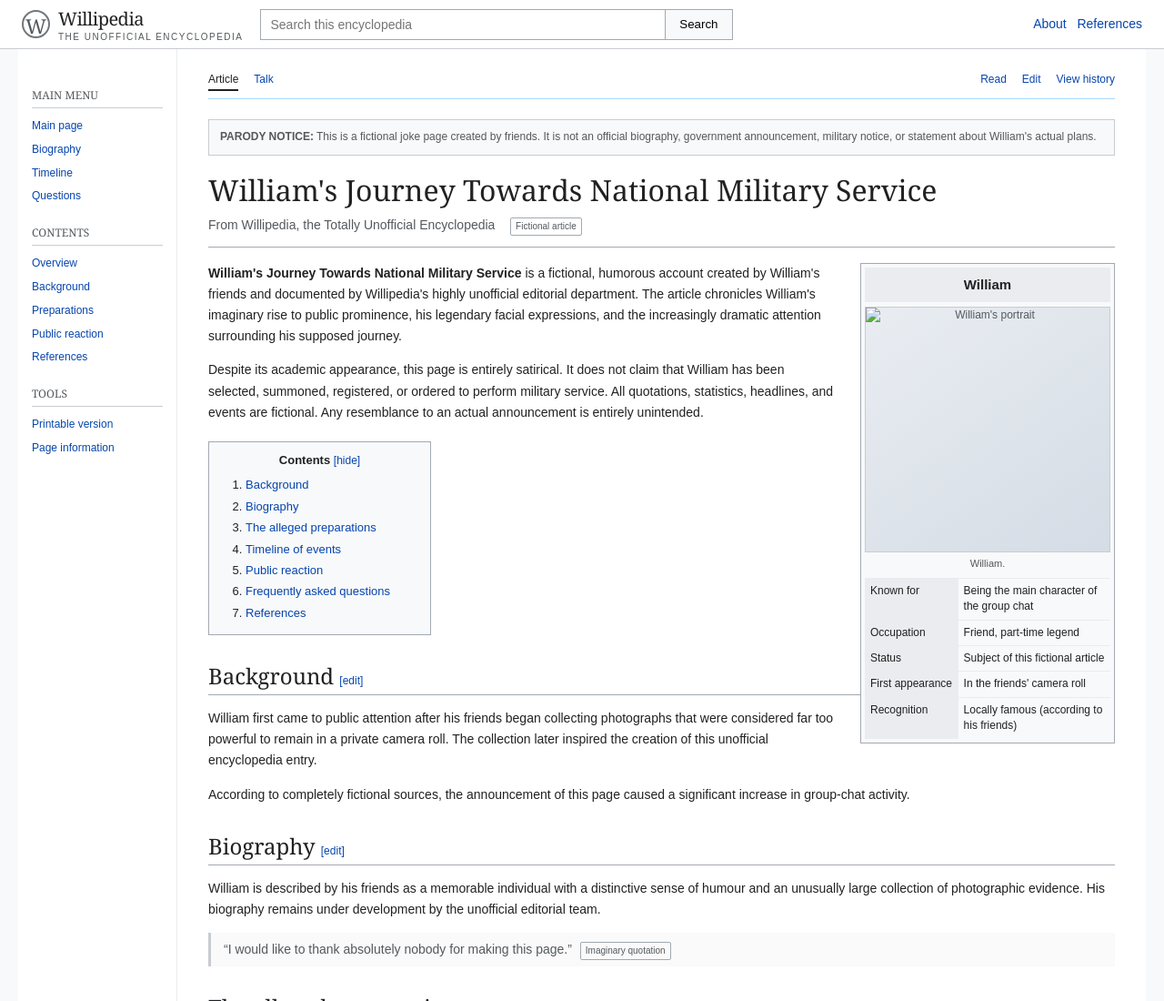
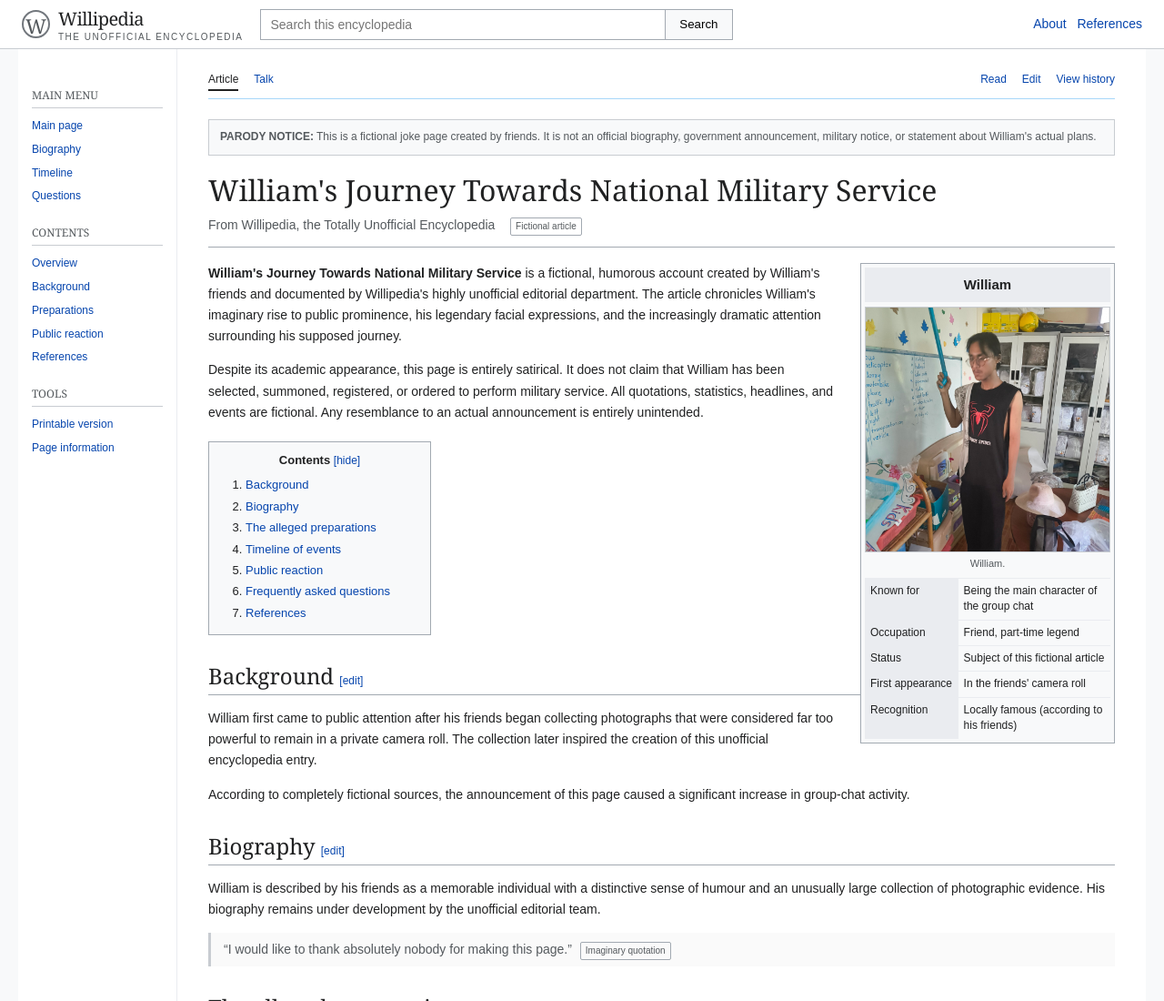
Before and after one commit to lawoonbhonekhant83-ux/kidsarefirst-employee.id, a plain HTML site: page index.html in a window 1280 px wide. Shown: the top 1100 px of the page at 91% size. Drawn offline with Linux system fonts and the light colour scheme.

Commit message:
Fix photo URL formatting in index.html

```diff
--- a/index.html
+++ b/index.html
@@ -284,7 +284,7 @@
   <script>
     // To add William's photo, put the image file beside this HTML file
     // and change the filename below, for example: "william.jpg".
-    const williamPhoto = "[https://github.com/lawoonbhonekhant83-ux/kidsarefirst-employee.id/blob/main/photo_2026-11-25_23-53-30.jpg?raw=true](https://github.com/lawoonbhonekhant83-ux/kidsarefirst-employee.id/blob/main/photo_2026-11-25_23-53-30.jpg?raw=true)";
+    const williamPhoto = "https://github.com/lawoonbhonekhant83-ux/kidsarefirst-employee.id/blob/main/photo_2026-11-25_23-53-30.jpg?raw=true"
     if (williamPhoto) {
       const image = document.getElementById("portraitImage");
       image.src = williamPhoto;
```
